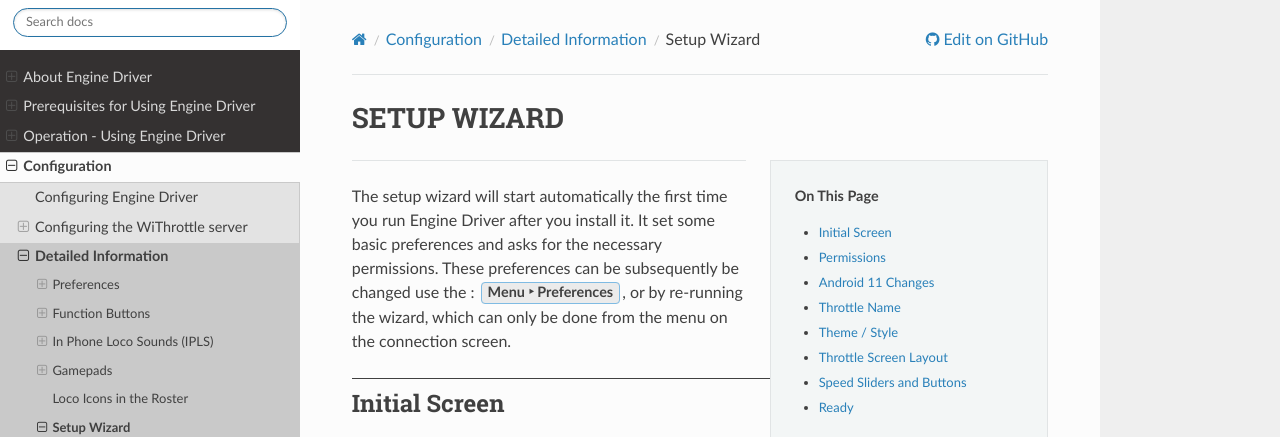
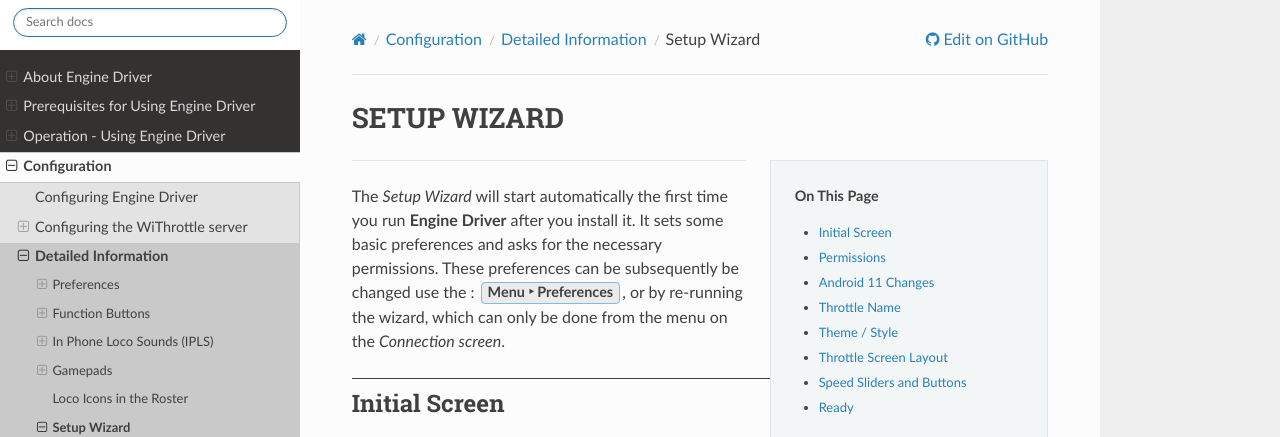
Before and after one commit to flash62au/EngineDriver_Home, a Sphinx documentation site: the page built from docs/configuration/setup_wizard.rst, in a window 1280 px wide and 900 px high. Shown: the top 437 px of the window. Built offline with Sphinx 7.4.7 and the Read the Docs theme 2.0.0, drawn with Linux system fonts in a browser that asks for light colours; comment, search, counter and statistics services are not loaded.

Commit message:
setup wizard

```diff
--- a/docs/configuration/setup_wizard.rst
+++ b/docs/configuration/setup_wizard.rst
@@ -15,7 +15,7 @@
 
 ----
 
-The setup wizard will start automatically the first time you run Engine Driver after you install it.  It set some basic preferences and asks for the necessary permissions.  These preferences can be subsequently be changed use the : :menuselection:`Menu --> Preferences`, or by re-running the wizard, which can only be done from the menu on the connection screen.
+The *Setup Wizard* will start automatically the first time you run |ed| after you install it.  It sets some basic preferences and asks for the necessary permissions.  These preferences can be subsequently be changed use the : :menuselection:`Menu --> Preferences`, or by re-running the wizard, which can only be done from the menu on the *Connection screen*.
 
 Initial Screen
 --------------
```
Also changed, not shown: docs/operation/interface.rst (+9 -3 lines).
